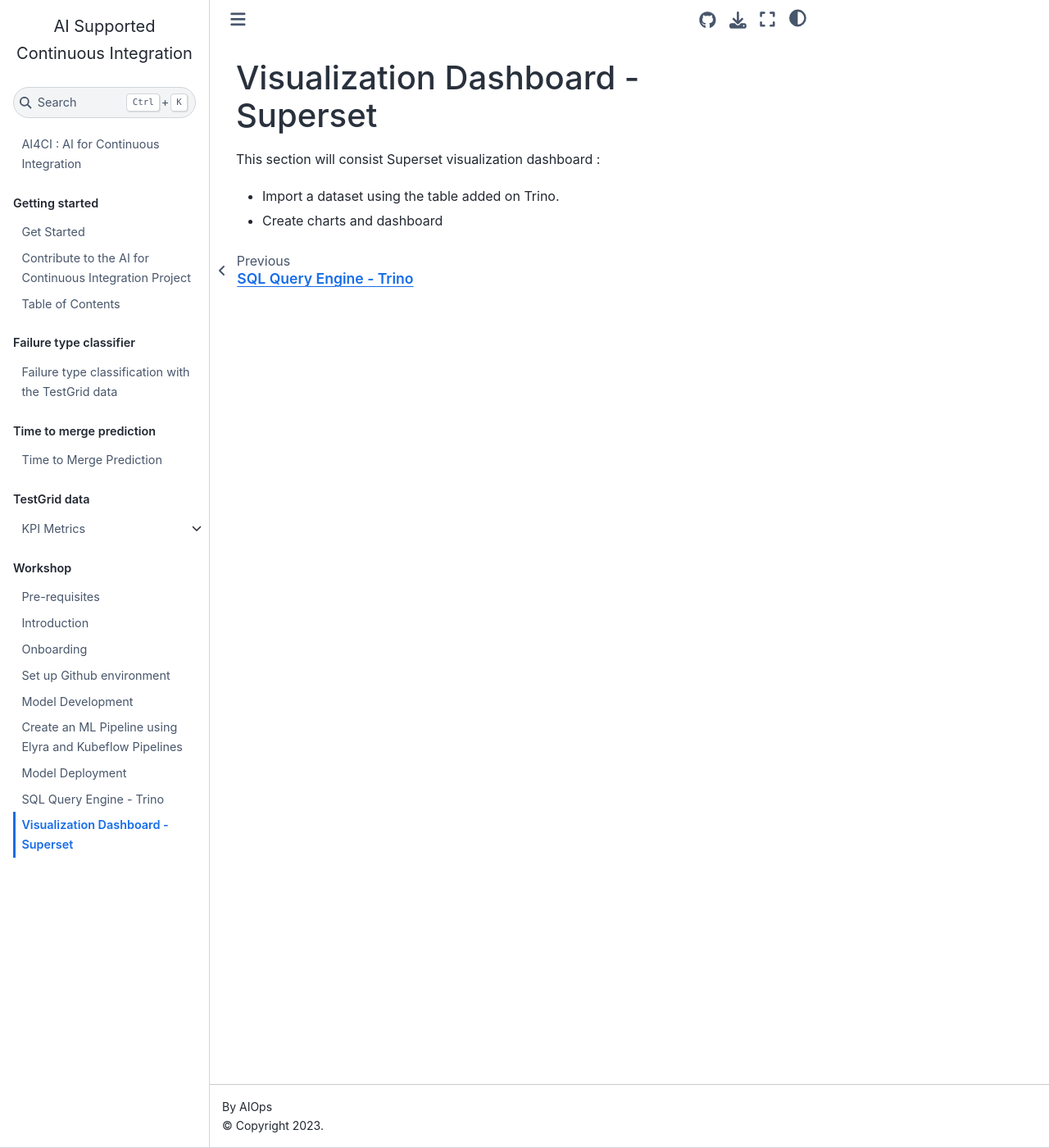
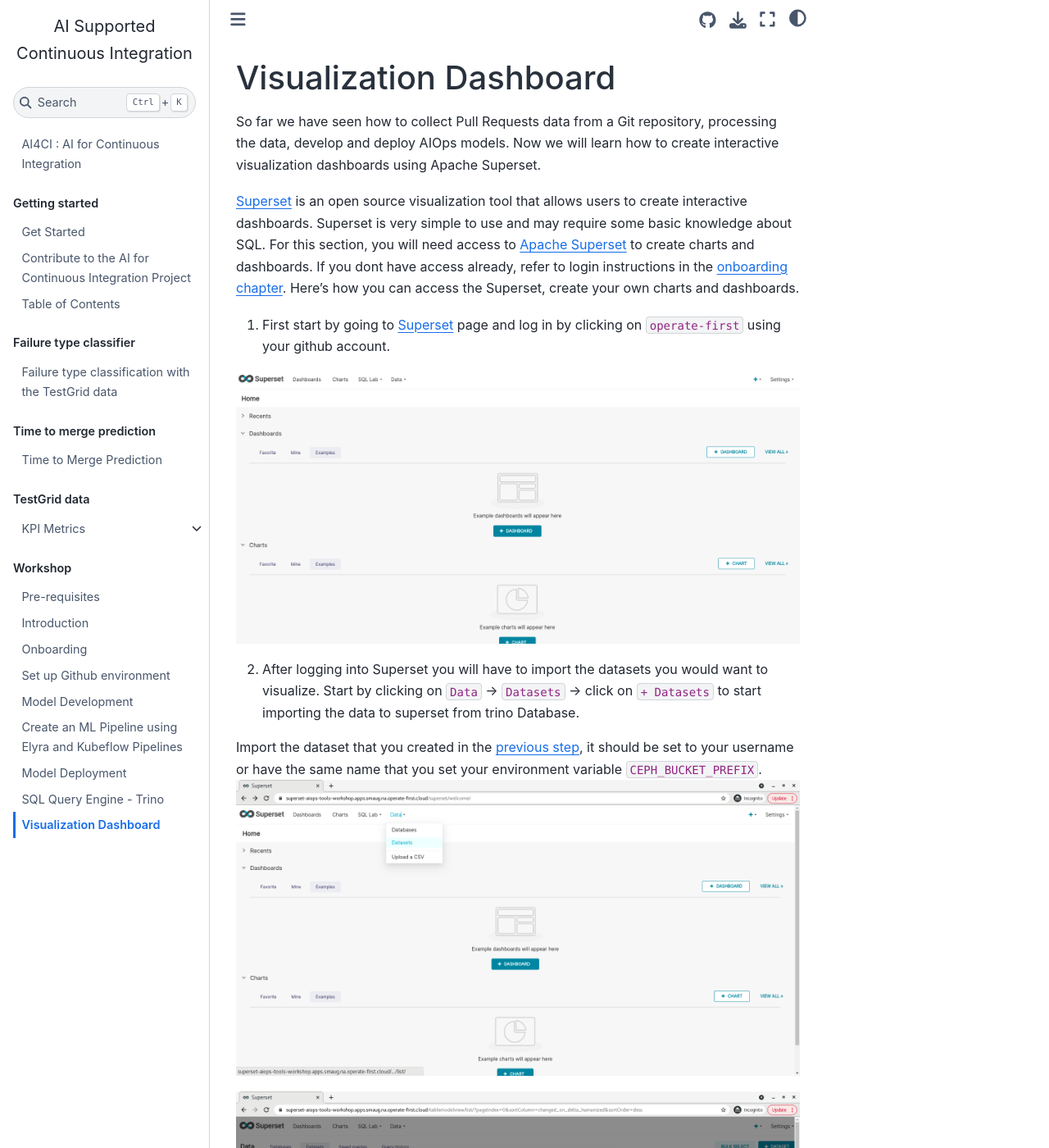
Before and after one commit to aicoe-aiops/ocp-ci-analysis, a Jupyter Book: the page built from docs/workshop/visualization_dashboard.md, in a window 1280 px wide and 1400 px high. Shown: the whole window at 82% size. Built offline with Jupyter Book 1.0.4 settings and Sphinx 7.4.7 and the Sphinx Book theme 1.1.4, drawn with Linux system fonts in a browser that asks for light colours; pages that are not in the unit, such as notebooks, are missing from menus; comment, search, counter and statistics services are not loaded; some of the changed text lies outside the part shown.

Commit message:
update workshop documentation for onboarding, github setup and visualization

```diff
--- a/docs/workshop/visualization_dashboard.md
+++ b/docs/workshop/visualization_dashboard.md
@@ -1,6 +1,70 @@
-# Visualization Dashboard - Superset
+# Visualization Dashboard
 
-This section will consist Superset visualization dashboard :
+So far we have seen how to collect Pull Requests data from a Git repository, processing the data, develop and deploy AIOps models. Now we will learn how to create interactive visualization dashboards using Apache Superset.
 
-* Import a dataset using the table added on Trino.
-* Create charts and dashboard
+[Superset](https://superset-aiops-tools-workshop.apps.smaug.na.operate-first.cloud/) is an open source visualization tool that allows users to create interactive dashboards. Superset is very simple to use and may require some basic knowledge about SQL.
+For this section, you will need access to [Apache Superset](https://superset-aiops-tools-workshop.apps.smaug.na.operate-first.cloud/) to create charts and dashboards. If you dont have access already, refer to login instructions in the [onboarding chapter](./onboarding.md).
+Here's how you can access the Superset, create your own charts and dashboards.
+
+1. First start by going to [Superset](https://superset-aiops-tools-workshop.apps.smaug.na.operate-first.cloud/) page and log in by clicking on `operate-first` using your github account.
+
+![alt_text](../assets/images/superset_landing.png "image_tooltip")
+
+2. After logging into Superset you will have to import the datasets you would want to visualize. Start by clicking on `Data` -> `Datasets` -> click on `+ Datasets` to start importing the data to superset from trino Database.
+
+Import the dataset that you created in the [previous step](./sql_query_engine.md), it should be set to your username or have the same name that you set your environment variable `CEPH_BUCKET_PREFIX`.
+![alt_text](../assets/images/superset-dataset1.png "image_tooltip")
+
+![alt_text](../assets/images/superset-dataset2.png "image_tooltip")
+
+And after selecting this dataset, click `add`.
+
+3. After having the datasets in place, we will move forward with creating visualizations.
+
+* **Creating Charts** :
+
+    * In order to create a chart, click on `Charts` tab on the top and add a new chart by clicking on the `+ Chart` button.
+![alt_text](../assets/images/superset-charts1.png "image_tooltip")
+
+    * Now, choose a dataset from the dropdown and the type of visualization you would like to create.
+![alt_text](../assets/images/superset-charts2.png "image_tooltip")
+    * Based on the chart type you choose, you will have a number of fields to edit and write the appropriate SQL queries for visualizing your data. The fields are mostly self explanatory. “Metric” is the key data you are trying to convey (where you write your SQL queries). “Filters” allow you to specify which data is used. “Group by” combines the data into groups. After the chart has been adjusted as desired, click on the “Run” button to create it.
+![alt_text](../assets/images/superset-charts3.png "image_tooltip")
+
+
+* **Creating Dashboards** :
+
+Dashboards are a feature of Superset that allow for multiple charts and queries to be displayed in one place.
+
+* To create a Dashboard, click on `Dashboards` on the top left corner, and now click `+ Dashboard` on the right to initiate a new Dashboard.
+
+![alt_text](../assets/images/superset-dash1.png "image_tooltip")
+
+* This is how the dashboard would first look like, edit the `[ untitled dashboard]` to name it.
+
+![alt_text](../assets/images/superset-dash2.png "image_tooltip")
+
+* Now, in order to import the chart we created earlier, go to `charts` like shown below and select the chart you created, drag it and place it in the dashboard.
+
+![alt_text](../assets/images/superset-dash3.png "image_tooltip")
+
+Here's how your dashboard would look like -
+![alt_text](../assets/images/superset-dash4.png "image_tooltip")
+
+* To share your dashboard with others, make sure to click on `draft` next to the dashboard title name and change it to published by just clicking on it.
+
+![alt_text](../assets/images/superset-dash5.png "image_tooltip")
+
+![alt_text](../assets/images/superset-dash6.png "image_tooltip")
+
+* And finally to export the dashboard you created, go to export a dashboard first go to the `Dashboards` tab of the top bar.  Next, hover under the `Actions` column next to the dashboard you would like to export. Finally, click on the `arrow icon` to export the dashboard and a JSON file download should start. Make sure that you have pop-ups enabled for this page or the download might not run.
+
+![alt_text](../assets/images/superset-dash7.png "image_tooltip")
+
+
+And that's it, now you have learnt how to create visualizations in Apache Superset using tables created from data collected from a Github repository.
+
+To learn more about Superset and look at some already prepared Dashboards by our team:
+
+* [AI4CI Dashboard](https://superset.operate-first.cloud/superset/dashboard/11/)
+* [Insights from openhift origin PR](https://superset.operate-first.cloud/superset/dashboard/12/)
```
Also changed, not shown: docs/workshop/git_setup.md (+3 -3 lines), docs/workshop/onboarding.md (+1 -6 lines), docs/assets/images/git-setup-fork-repo.png, docs/assets/images/git-setup-git-account.png, docs/assets/images/git-setup-pat.png, docs/assets/images/superset-charts1.png (added), docs/assets/images/superset-charts2.png (added), docs/assets/images/superset-charts3.png (added), docs/assets/images/superset-dash1.png (added), docs/assets/images/superset-dash2.png (added), docs/assets/images/superset-dash3.png (added), docs/assets/images/superset-dash4.png (added), docs/assets/images/superset-dash5.png (added), docs/assets/images/superset-dash6.png (added), 4 more files.
